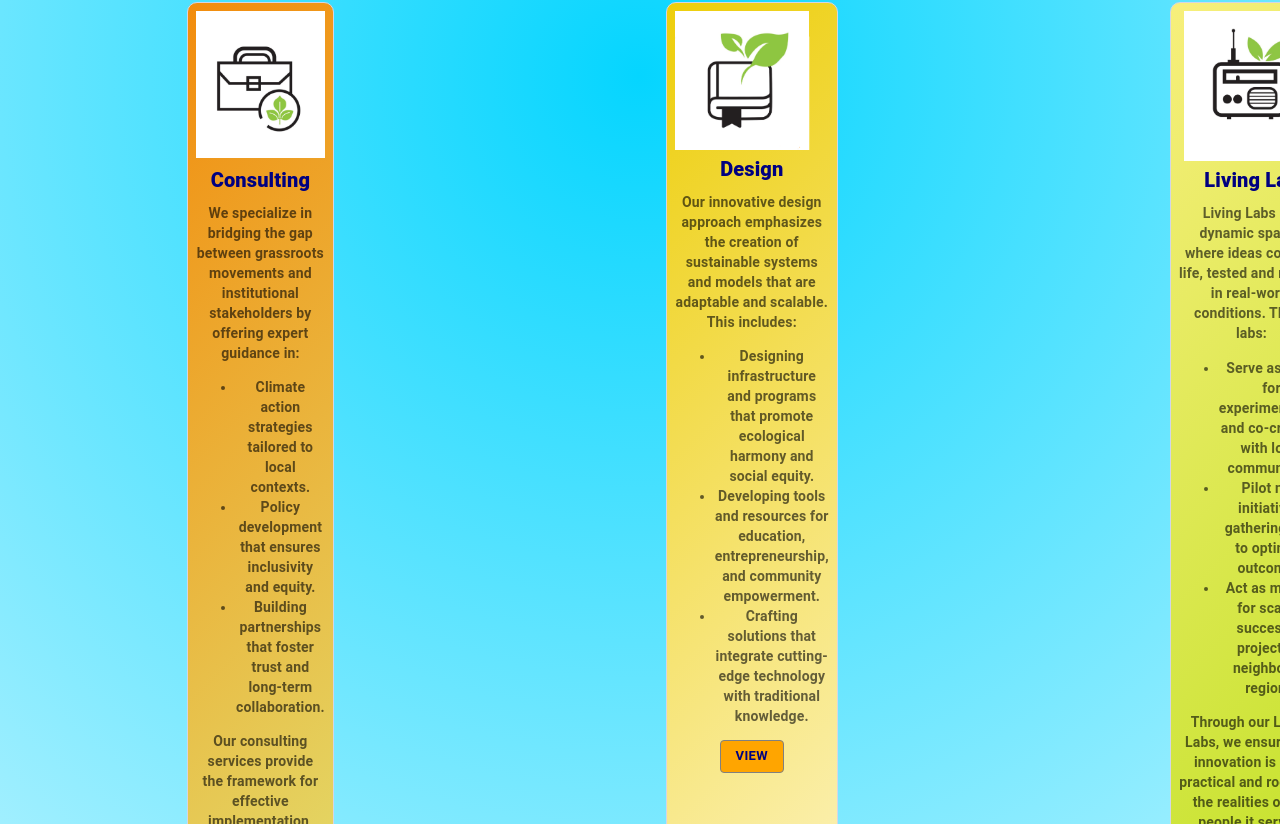
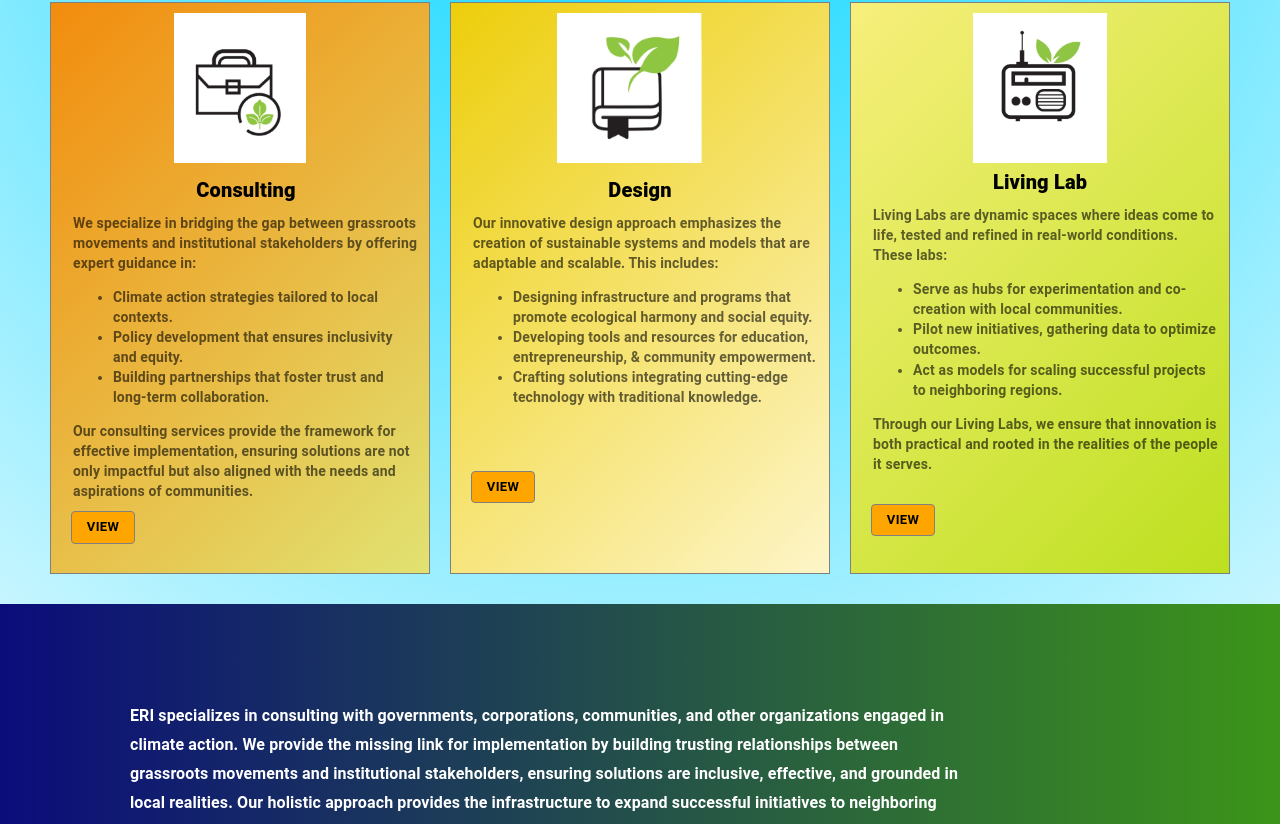
Before and after one commit to Aru12345/ERI, a React (Create React App) app: page / in a window 1280 px wide. Shown: the part 1376-2200 px from the top of the page. Built offline with nearby package versions, Linux system fonts and the light colour scheme.

Commit message:
Cards done

```diff
--- a/src/Subhome.js
+++ b/src/Subhome.js
@@ -5,6 +5,8 @@ import "slick-carousel/slick/slick-theme.css";
 
 import * as React from 'react';
 import Button from '@mui/material/Button';
+import Grid2 from "@mui/material";
+import {ListItem} from "@mui/material";
 
 import graphic from "./media/graphic.png";
 import consulting from "./media/consulting.png"
@@ -53,34 +55,17 @@ function Subhome(){
 
 return(
     <>
-        <Box sx={{ borderRadius: "10px", padding: "20px", justifyItems:"center", alignItems: "center", // Centers items horizontally
-    justifyContent: "center",fontFamily:"Gill Sans"}}>
-
+      <Box sx={{ borderRadius: "10px", padding: "20px", justifyItems:"center", alignItems: "center", justifyContent: "center",fontFamily:"Gill Sans"}}>
         <Typography   variant="h1" gutterBottom sx={{ fontWeight: "bold", color: "#0c0b4d",fontSize:{xs:"1.3rem",sm:"1.5rem",lg:"2em"},marginTop:"3%" }}>
           Who We Serve & Empower
         </Typography>
-                <Box sx={{  maxWidth: "800px", // Limits the width of the text
-    margin: "0 auto",}}>
+        <Box sx={{  maxWidth: "800px", margin: "0 auto",}}>
           <Typography   variant="h6" sx={{ fontWeight: "bold", marginBottom: "35px", color: "#576372",fontSize:{xs:"0.9rem",lg:"1.2rem"} ,textAlign:"center"}}>
             We work with a diverse range of individuals and groups who are key to driving positive change in their communities. From government leaders to children and youth, our programs are tailored to empower these stakeholders in building a sustainable future.
           </Typography>
         </Box>
-                <Box sx={{
-    width: '100%',
-    height: '90%',
-    margin: 'auto',
-    display: 'flex', // Enables flexbox
-    justifyContent: 'center', // Centers the image horizontally
-    alignItems: 'center', // Centers the image vertically (optional, if needed)
-  }}>
-  <Box
-    component="img"
-    src={graphic}
-    alt="graphic"
-
-
-    sx={{ height:{xs:"10em",sm:"15em",submd:"18em",lg:"20em"} ,justifyContent: "center"}}
-  />
+        <Box sx={{ width: '100%',height: '90%',margin: 'auto', display: 'flex', justifyContent: 'center', alignItems: 'center'}}>
+          <Box component="img" src={graphic} alt="graphic" sx={{ height:{xs:"10em",sm:"15em",submd:"18em",lg:"20em"} ,justifyContent: "center"}}/>
         </Box>
 
 
@@ -88,34 +73,16 @@ return(
   <Typography variant="h4" gutterBottom sx={{ fontSize:{xs:"1.3rem",sm:"1.5rem",lg:"2em"},fontWeight: "bold", marginBottom: "px", color: "#0c0b4d",margin:"3%", textShadow: "10px 6px 9px white" }}>
     Our Work
   </Typography>
-  <Box sx={{ justifyContent: "center", gap: "20px", padding: "10px",width:"100%",display:"flex", flexDirection:{xs:"column",lg:"row"}}}>
-    {/* Card 1 */}
-    <Box
-      sx={{
-        backgroundColor: "green",
-        width: { xs: "290px", sm: "420px", md: "600px",lg:"2500px" }, // Full width on XS
-        marginLeft:{xs:"38%",sm:"33%",md:"26%",lg:"20%"},
-        maxWidth: { xs: "100%" }, // Ensure no overflow
-        boxSizing: "border-box", // Include padding/border in width calculation
-        height:{xs: "auto"}, // Dynamic height for content
-        padding:"8px",
-        color:"navy",
-        borderRadius:"10px",
-         fontWeight:"bolder",
-         border:"0.1px solid #d3d6e5",
-         background: 'linear-gradient(135deg, #f28c0d 0%, #e1e272 100%)',
-         justifyContent: "center",
-         textAlign:{xs:"left",md:"center"}
+  <Box sx={{ display:"flex", flexDirection:{xs:"column",xl:"row"} ,justifyContent:"center",alignItems:"center", width:"100%"}}>
 
-      }}
-    >
+    <Box sx={{ border:"0.3px solid grey",background: 'linear-gradient(135deg, #f28c0d 0%, #e1e272 100%)',margin:"10px",padding:"10px", width:{xs:"23.5%",sm:"33%",submd:"43%",xl:"33%"}, height:{xs:"602px",sm:"550px",submd:"450px",xl:"550px"}}}>
     <Box
 component="img"
 sx={{ width: '100%', height: 'auto', maxHeight: 150, objectFit: 'contain',marginBottom:"2%" }} src={consulting} alt="consulting"
 
 />
-      <Typography gutterBottom variant="h6" component="div" sx={{ fontWeight: 900 ,textAlign:{md:"center"}}}> Consulting </Typography>
-<Typography variant="body2" sx={{ color: 'text.secondary',fontWeight:"bold" }}> We specialize in bridging the gap between grassroots movements and institutional stakeholders by offering expert guidance in:
+<Typography gutterBottom variant="h6" component="div" sx={{ fontWeight: 900 ,textAlign:{xs:"center"},paddingLeft:{lg:"12px"}}}> Consulting </Typography>
+<Typography variant="body2" sx={{ color: 'text.secondary',fontWeight:"bold",paddingLeft:"12px" }}> We specialize in bridging the gap between grassroots movements and institutional stakeholders by offering expert guidance in:
 <ul >
 <li>Climate action strategies tailored to local contexts.</li>
 <li>Policy development that ensures inclusivity and equity.</li>
@@ -123,74 +90,36 @@ return(
 </ul>
 Our consulting services provide the framework for effective implementation, ensuring solutions are not only impactful but also aligned with the needs and aspirations of communities.
 </Typography>
-<Button size="small" color="white" sx={{fontWeight:"bold",backgroundColor:"orange",border:"0.1px solid grey" ,marginTop:"10px"}}> View </Button>
+<Button size="small" color="white" sx={{fontWeight:"bold",backgroundColor:"orange",border:"0.1px solid grey" ,margin:"10px"}}> View </Button>
     </Box>
 
-    {/* Card 2 */}
-    <Box
-      sx={{
-        backgroundColor: "green",
-        width: { xs: "290px", sm: "420px", md: "600px",submd:"50%" }, // Full width on XS
-        marginLeft:{xs:"38%",sm:"33%",md:"26%"},
-        maxWidth: { xs: "100%" }, // Ensure no overflow
-        boxSizing: "border-box", // Include padding/border in width calculation
-        height: "auto", // Dynamic height for content
-        padding:"8px",
-        color:"navy",
-        borderRadius:"10px",
-         fontWeight:"bolder",
-         border:"0.1px solid #d3d6e5",
 
-         justifyContent: "center",
-         textAlign:{xs:"left",md:"center"},
-         background: 'linear-gradient(135deg, #edce0b 0%, #fdf5c8 100%)'
-      }}
-    >
+    <Box sx={{ border:"0.3px solid grey",background: 'linear-gradient(135deg, #edce0b 0%, #fdf5c8 100%)',margin:"10px",padding:"10px", width:{xs:"24%",sm:"33%",submd:"43%",xl:"33%"},height:{xs:"600px",submd:"510px",sm:"550px",xl:"550px"}}}>
     <Box
 component="img"
-     sx={{ width: '100%', height: 'auto', maxHeight: 150, objectFit: 'contain' }} src={design} alt="design"
-
-  />
-      <Typography gutterBottom variant="h6" component="div" sx={{ fontWeight: 900 }}> Design  </Typography>
-<Typography variant="body2" sx={{ color: 'text.secondary',fontWeight:"bold" }}>Our innovative design approach emphasizes the creation of sustainable systems and models that are adaptable and scalable. This includes:
+sx={{ width: '100%', height: 'auto', maxHeight: 150, objectFit: 'contain',marginBottom:"2%" }} src={design} alt="design"/>
+<Typography gutterBottom variant="h6" component="div" sx={{ fontWeight: 900 ,textAlign:{xs:"center"}}}> Design </Typography>
+<Typography variant="body2" sx={{ color: 'text.secondary',fontWeight:"bold",paddingLeft:"12px" }}>Our innovative design approach emphasizes the creation of sustainable systems and models that are adaptable and scalable. This includes:
 <ul>
 <li>Designing infrastructure and programs that promote ecological harmony and social equity.</li>
-<li>Developing tools and resources for education, entrepreneurship, and community empowerment.</li>
-<li>Crafting solutions that integrate cutting-edge technology with traditional knowledge.</li>
+<li>Developing tools and resources for education, entrepreneurship, & community empowerment.</li>
+<li>Crafting solutions integrating cutting-edge technology with traditional knowledge.</li>
 </ul>
 
 </Typography>
-<Button size="small" color="white" sx={{fontWeight:"bold",backgroundColor:"orange",border:"0.1px solid grey"}}> View </Button>
+<Button size="small" color="white" sx={{fontWeight:"bold",backgroundColor:"orange",border:"0.1px solid grey",margin:"10px",marginTop:{xs:"75px",sm:"85px",xl:"50px"}}}> View </Button>
     </Box>
 
-    {/* Card 3 */}
-    <Box
-      sx={{
-        backgroundColor: "green",
-        width: { xs: "290px", sm: "420px", md: "600px",submd:"50%" }, // Full width on XS
-        marginLeft:{xs:"38%",sm:"33%",md:"26%"},
-        maxWidth: { xs: "100%" }, // Ensure no overflow
-        boxSizing: "border-box", // Include padding/border in width calculation
-        height: "auto", // Dynamic height for content
-        padding:"8px",
-        color:"navy",
-        borderRadius:"10px",
-         fontWeight:"bolder",
-         border:"0.1px solid #d3d6e5",
+    <Box sx={{ border:"0.3px solid grey",background: 'linear-gradient(135deg, #f7ef7c 0%,#bde01f 100%)',margin:"10px",padding:"10px", width:{xs:"24%",sm:"33%",submd:"43%",xl:"33%"}, height:{xs:"600px",submd:"480px",sm:"550px",lg:"550px"}}}>
 
-         justifyContent: "center",
-         textAlign:{xs:"left",md:"center"},
-         background:  'linear-gradient(135deg, #f7ef7c 0%,#bde01f 100%)'
-      }}
-    >
 <Box
 component="img"
 sx={{ width: '100%', height: 'auto', maxHeight: 150, objectFit: 'contain' }} src={livinglab} alt="livinglab"
 
 />
 
-      <Typography gutterBottom variant="h6" component="div" sx={{ fontWeight: 900 }}> Living Lab </Typography>
-<Typography variant="body2" sx={{ color: 'text.secondary',fontWeight:"bold" }}>Living Labs are dynamic spaces where ideas come to life, tested and refined in real-world conditions. These labs:
+<Typography gutterBottom variant="h6" component="div" sx={{ fontWeight: 900 ,textAlign:{xs:"center"}}} > Living Lab </Typography>
+<Typography variant="body2" sx={{ color: 'text.secondary',fontWeight:"bold",paddingLeft:"12px" }}>Living Labs are dynamic spaces where ideas come to life, tested and refined in real-world conditions. These labs:
 <ul>
 <li>Serve as hubs for experimentation and co-creation with local communities.</li>
 <li>Pilot new initiatives, gathering data to optimize outcomes.</li>
@@ -198,10 +127,15 @@ Our consulting services provide the framework for effective implementation, ensu
 </ul>
 Through our Living Labs, we ensure that innovation is both practical and rooted in the realities of the people it serves.
 </Typography>
-<Button size="small" color="white" sx={{fontWeight:"bold",backgroundColor:"orange",border:"0.1px solid grey",marginTop:"39px"}}> View </Button>
+<Button size="small" color="white" sx={{fontWeight:"bold",backgroundColor:"orange",border:"0.1px solid grey",margin:"10px",marginTop:"30px"}}> View </Button>
     </Box>
 
+
+
+
+
   </Box>
+
   </Box>
 
 
@@ -213,11 +147,11 @@ Through our Living Labs, we ensure that innovation is both practical and rooted
         className="home"
         sx={{
           display: "flex",
-          flexDirection: "row",
           justifyContent: "space-between",
           padding: "20px",
           minHeight: "40vh",
           background: 'linear-gradient(to left, #3c9519, #0b0c7b)',
+          flexDirection:{xs:"column",submd:"row"}
 
 
         }}
@@ -226,12 +160,12 @@ Through our Living Labs, we ensure that innovation is both practical and rooted
         <Box
           className="text-box"
           sx={{
-            flex: 0.3,
+            flex: 0.1,
             display: "flex",
             alignItems: "center",
 
             padding: "20px",
-            marginLeft: "90px",
+            marginLeft: {xs:"10px",lg:"90px"},
 
 
             color: "white",
@@ -242,7 +176,7 @@ Through our Living Labs, we ensure that innovation is both practical and rooted
             variant="h6"
             sx={{
               fontWeight: "bold",
-
+              width:{xs:"850px"},
               fontSize: "medium",
 
               marginBottom: "20px",
@@ -257,11 +191,13 @@ Through our Living Labs, we ensure that innovation is both practical and rooted
         {/* Right Side */}
         <Box
           sx={{
-            flex: 0.7,
+            flex: 0.2,
             display: "flex",
             flexDirection: "column",
             gap: "20px",
-            padding: "20px",
+
+            width:{xs:"350px"},
+            height:{xs:"1px"}
           }}
         >
           {/* Top Section - Carousel */}
```
Lines whose indentation alone changed are shown as unchanged.
